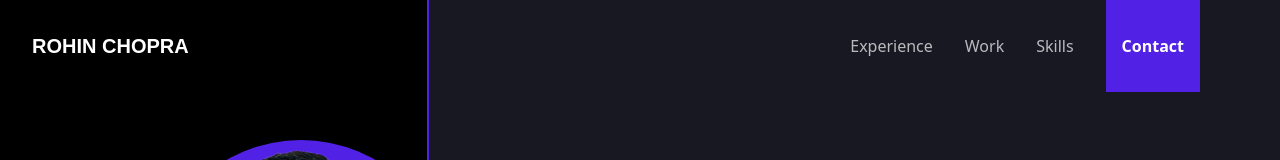
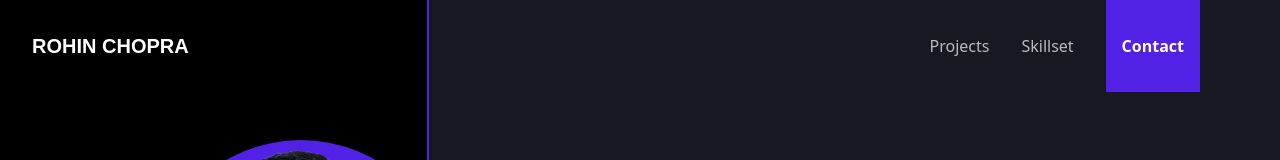
Before and after one commit to Rohin-Chopra/rohin-portfolio, a Next.js app: page / in a window 1280 px wide. Shown: the top 160 px of the page. Built offline with nearby package versions, Linux system fonts and the light colour scheme.

Commit message:
updated sections href

```diff
--- a/components/Navbar/index.tsx
+++ b/components/Navbar/index.tsx
@@ -28,34 +28,25 @@ const Navbar = () => {
             <div className="my-4 md:my-0 mx-4">
               <NavLink
                 onClick={toggleActive}
-                href="#"
+                href="#projects"
                 className="opacity-70 hover:opacity-100 transition-opacity"
               >
-                Experience
+                Projects
               </NavLink>
             </div>
             <div className="my-4 md:my-0 mx-4">
               <NavLink
                 onClick={toggleActive}
-                href="#"
+                href="#skills"
                 className="opacity-70 hover:opacity-100 transition-opacity"
               >
-                Work
-              </NavLink>
-            </div>
-            <div className="my-4 md:my-0 mx-4">
-              <NavLink
-                onClick={toggleActive}
-                href="#"
-                className="opacity-70 hover:opacity-100 transition-opacity"
-              >
-                Skills
+                Skillset
               </NavLink>
             </div>
             <div className="bg-primary flex items-center font-semibold my-4 md:my-0 mx-4 py-2 md:py-0 px-4 rounded md:rounded-none md:h-full">
               <NavLink
                 onClick={toggleActive}
-                href="#"
+                href="#contact"
                 className="hover:opacity-70 transition-opacity"
               >
                 Contact
```
